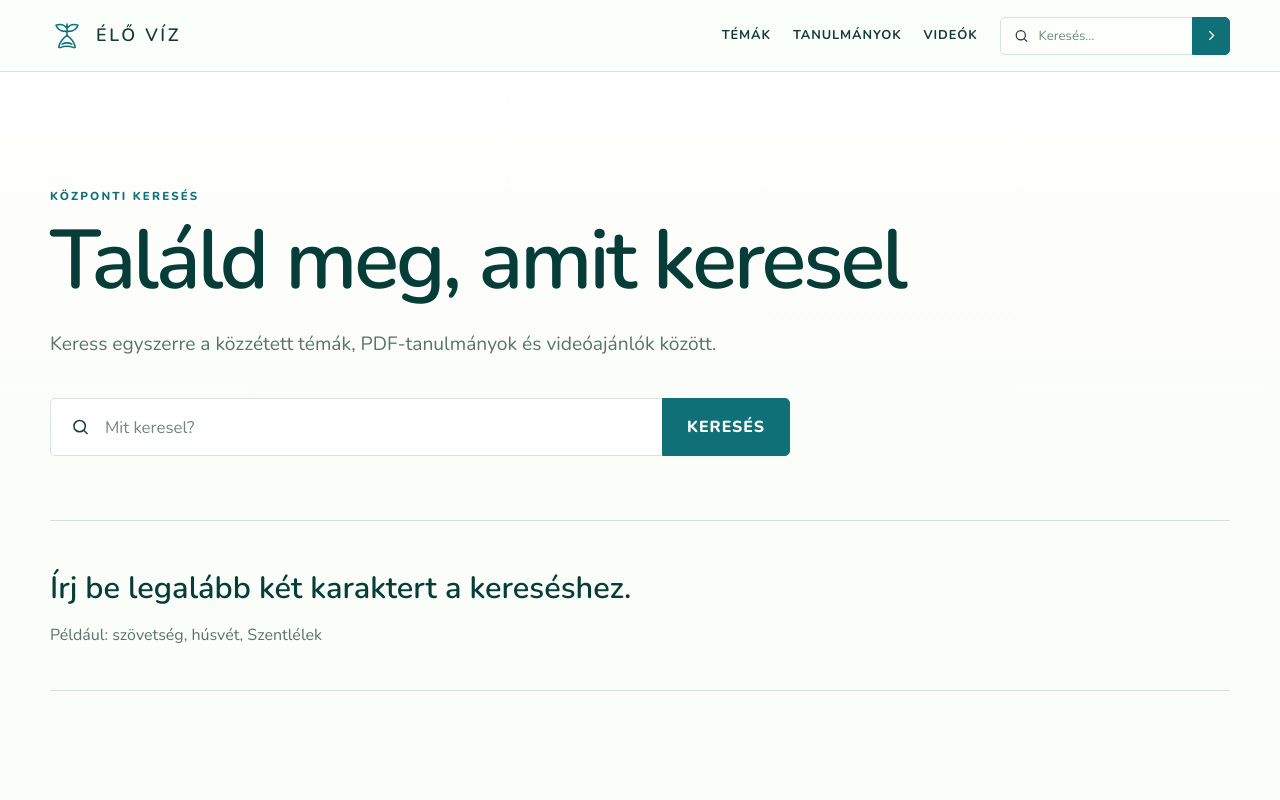
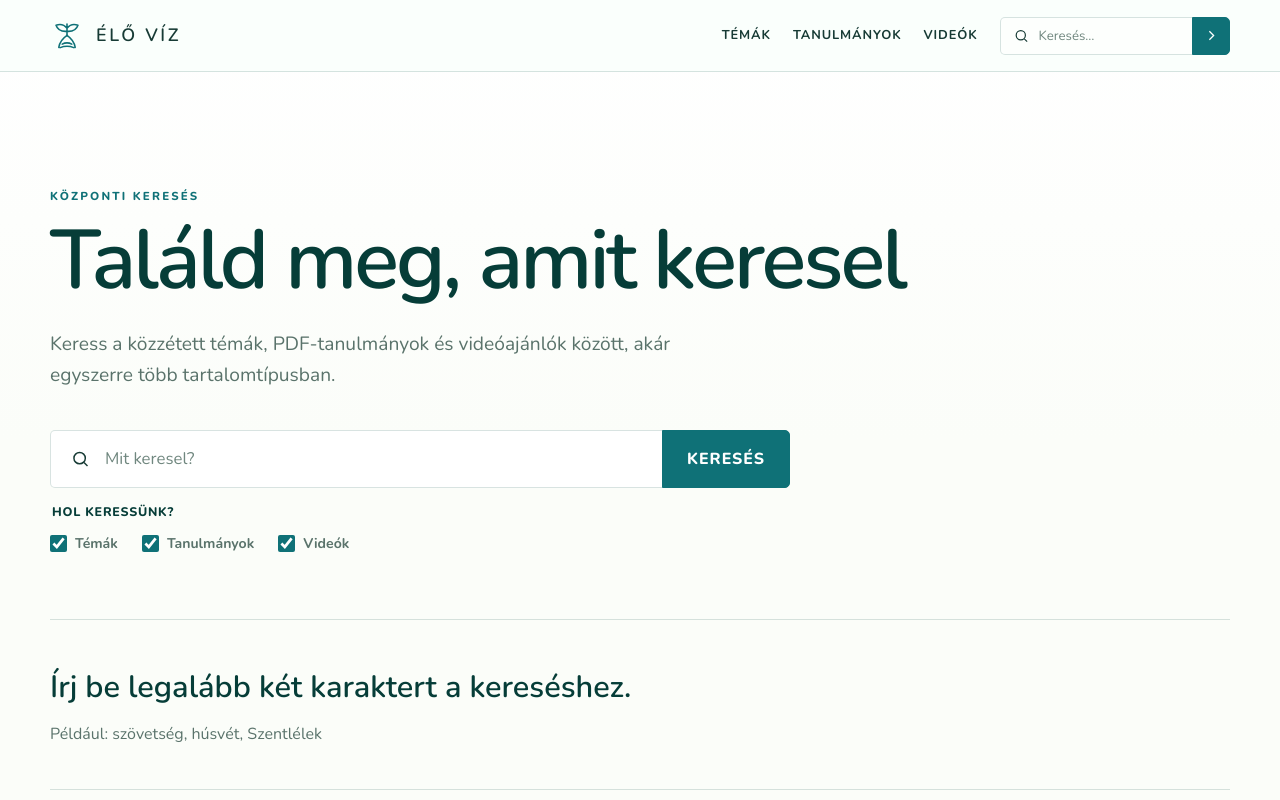
Before and after one commit to foglalt/eloviz, a Next.js app: page /kereses in a window 1280 px wide. Shown: the top 800 px of the page. Built offline with nearby package versions, Linux system fonts and the light colour scheme.

Commit message:
Add route-aware search filters

```diff
--- a/src/app/(site)/kereses/page.tsx
+++ b/src/app/(site)/kereses/page.tsx
@@ -1,6 +1,7 @@
 import type { Metadata } from "next";
 import { CatalogSearchResults } from "@/components/catalog-search-results";
 import { PublicSearchForm } from "@/components/public-search-form";
+import { normalizeCatalogSearchKinds } from "@/lib/catalog-search";
 import { searchPublicCatalog } from "@/lib/content-repository";
 
 export const metadata: Metadata = {
@@ -10,13 +11,17 @@ export const metadata: Metadata = {
 };
 
 type SearchPageProps = {
-  searchParams: Promise<{ q?: string | string[] }>;
+  searchParams: Promise<{
+    q?: string | string[];
+    tipus?: string | string[];
+  }>;
 };
 
 export default async function SearchPage({ searchParams }: SearchPageProps) {
   const params = await searchParams;
   const rawQuery = Array.isArray(params.q) ? params.q[0] : params.q ?? "";
-  const results = await searchPublicCatalog(rawQuery);
+  const selectedKinds = normalizeCatalogSearchKinds(params.tipus);
+  const results = await searchPublicCatalog(rawQuery, selectedKinds);
   const hasValidQuery = results.query.length >= 2;
 
   return (
@@ -25,9 +30,14 @@ export default async function SearchPage({ searchParams }: SearchPageProps) {
         <p className="eyebrow">Központi keresés</p>
         <h1>Találd meg, amit keresel</h1>
         <p className="lead">
-          Keress egyszerre a közzétett témák, PDF-tanulmányok és videóajánlók között.
+          Keress a közzétett témák, PDF-tanulmányok és videóajánlók között, akár egyszerre több tartalomtípusban.
         </p>
-        <PublicSearchForm defaultValue={results.query} variant="page" />
+        <PublicSearchForm
+          defaultKinds={selectedKinds}
+          defaultValue={results.query}
+          key={selectedKinds.join("-")}
+          variant="page"
+        />
       </header>
 
       {!hasValidQuery ? (
--- a/src/app/globals.css
+++ b/src/app/globals.css
@@ -44,15 +44,15 @@ img { max-width: 100%; }
 .site-nav a:hover::after, .site-nav a:focus-visible::after, .footer-nav a:hover::after, .footer-nav a:focus-visible::after { right: 0; }
 .site-header__search { width: clamp(180px, 18vw, 236px); }
 .public-search { display: grid; grid-template-columns: minmax(0, 1fr) auto; }
-.public-search label { position: relative; display: block; min-width: 0; }
-.public-search label > svg { position: absolute; left: 13px; top: 50%; width: 17px; height: 17px; transform: translateY(-50%); fill: none; stroke: currentColor; stroke-width: 1.7; pointer-events: none; }
-.public-search input { width: 100%; min-width: 0; border: 1px solid var(--line); border-right: 0; border-radius: 5px 0 0 5px; background: rgba(255,255,255,.58); color: var(--ink); outline: none; }
-.public-search input::placeholder { color: #70877f; opacity: 1; }
+.public-search__query { position: relative; display: block; min-width: 0; }
+.public-search__query > svg { position: absolute; left: 13px; top: 50%; width: 17px; height: 17px; transform: translateY(-50%); fill: none; stroke: currentColor; stroke-width: 1.7; pointer-events: none; }
+.public-search__query input { width: 100%; min-width: 0; border: 1px solid var(--line); border-right: 0; border-radius: 5px 0 0 5px; background: rgba(255,255,255,.58); color: var(--ink); outline: none; }
+.public-search__query input::placeholder { color: #70877f; opacity: 1; }
 .public-search button { display: grid; place-items: center; border: 1px solid var(--teal); border-radius: 0 5px 5px 0; background: var(--teal); color: white; cursor: pointer; font-weight: 800; }
 .public-search button svg { width: 17px; height: 17px; fill: none; stroke: currentColor; stroke-width: 1.8; }
-.public-search input:focus { border-color: var(--teal); box-shadow: 0 0 0 3px rgba(15,113,119,.13); }
+.public-search__query input:focus { border-color: var(--teal); box-shadow: 0 0 0 3px rgba(15,113,119,.13); }
 .public-search:focus-within button { background: #0a5b60; }
-.public-search--header input { height: 38px; padding: 0 10px 0 38px; font-size: .83rem; }
+.public-search--header .public-search__query input { height: 38px; padding: 0 10px 0 38px; font-size: .83rem; }
 .public-search--header button { width: 38px; }
 .mobile-menu { display: none; }
 
@@ -138,9 +138,13 @@ h3 { margin: 0; font-size: clamp(1.45rem, 2.4vw, 2rem); }
 
 .search-page__intro { max-width: 900px; }
 .public-search--page { max-width: 740px; margin-top: 38px; }
-.public-search--page label > svg { left: 20px; width: 21px; height: 21px; }
-.public-search--page input { min-height: 58px; padding: 0 18px 0 54px; background: white; font-size: 1.05rem; }
+.public-search--page .public-search__query > svg { left: 20px; width: 21px; height: 21px; }
+.public-search--page .public-search__query input { min-height: 58px; padding: 0 18px 0 54px; background: white; font-size: 1.05rem; }
 .public-search--page button { min-width: 128px; padding: 0 22px; letter-spacing: .06em; text-transform: uppercase; }
+.public-search__filters { grid-column: 1 / -1; display: flex; flex-wrap: wrap; gap: 10px 24px; margin: 14px 0 0; padding: 0; border: 0; }
+.public-search__filters legend { margin-bottom: 9px; color: var(--ink-deep); font-size: .78rem; font-weight: 800; letter-spacing: .06em; text-transform: uppercase; }
+.public-search__filters label { display: inline-flex; align-items: center; gap: 8px; color: var(--muted); cursor: pointer; font-size: .88rem; font-weight: 700; }
+.public-search__filters input { width: 17px; height: 17px; margin: 0; accent-color: var(--teal); cursor: pointer; }
 .search-guidance { padding: 42px 0; border-block: 1px solid var(--line); }
 .search-guidance p { margin: 0; color: var(--ink-deep); font-family: var(--font-heading), sans-serif; font-size: clamp(1.4rem, 2.4vw, 2rem); font-weight: 600; }
 .search-guidance span { display: block; margin-top: 8px; color: var(--muted); }
--- a/src/components/public-search-form.tsx
+++ b/src/components/public-search-form.tsx
@@ -1,13 +1,41 @@
+"use client";
+
+import { usePathname } from "next/navigation";
+import { useState } from "react";
+import {
+  catalogSearchKindsForPathname,
+  CATALOG_SEARCH_KINDS,
+  type CatalogSearchKind,
+} from "@/lib/catalog-search";
+
 type PublicSearchFormProps = {
   defaultValue?: string;
+  defaultKinds?: readonly CatalogSearchKind[];
   variant?: "header" | "page";
 };
 
 export function PublicSearchForm({
   defaultValue = "",
+  defaultKinds,
   variant = "header",
 }: PublicSearchFormProps) {
   const isPageSearch = variant === "page";
+  const routeKinds = catalogSearchKindsForPathname(usePathname());
+  const [selectedKinds, setSelectedKinds] = useState<CatalogSearchKind[]>([
+    ...(defaultKinds ?? CATALOG_SEARCH_KINDS),
+  ]);
+  const activeKinds = isPageSearch ? selectedKinds : routeKinds;
+
+  function toggleKind(kind: CatalogSearchKind) {
+    setSelectedKinds((current) => {
+      if (!current.includes(kind)) {
+        return CATALOG_SEARCH_KINDS.filter((candidate) => (
+          candidate === kind || current.includes(candidate)
+        ));
+      }
+      return current.length === 1 ? current : current.filter((candidate) => candidate !== kind);
+    });
+  }
 
   return (
     <form
@@ -15,7 +43,7 @@ export function PublicSearchForm({
       className={`public-search public-search--${variant}`}
       role="search"
     >
-      <label>
+      <label className="public-search__query">
         <span className="visually-hidden">Keresés a témák, tanulmányok és videók között</span>
         <svg aria-hidden="true" viewBox="0 0 24 24">
           <circle cx="11" cy="11" r="6.5" />
@@ -38,6 +66,43 @@ export function PublicSearchForm({
           </svg>
         )}
       </button>
+      {isPageSearch ? (
+        <fieldset className="public-search__filters">
+          <legend>Hol keressünk?</legend>
+          <label>
+            <input
+              checked={selectedKinds.includes("topic")}
+              name="tipus"
+              onChange={() => toggleKind("topic")}
+              type="checkbox"
+              value="topic"
+            />
+            Témák
+          </label>
+          <label>
+            <input
+              checked={selectedKinds.includes("study")}
+              name="tipus"
+              onChange={() => toggleKind("study")}
+              type="checkbox"
+              value="study"
+            />
+            Tanulmányok
+          </label>
+          <label>
+            <input
+              checked={selectedKinds.includes("video")}
+              name="tipus"
+              onChange={() => toggleKind("video")}
+              type="checkbox"
+              value="video"
+            />
+            Videók
+          </label>
+        </fieldset>
+      ) : activeKinds.map((kind) => (
+        <input key={kind} name="tipus" type="hidden" value={kind} />
+      ))}
     </form>
   );
 }
--- a/src/lib/catalog-search.ts
+++ b/src/lib/catalog-search.ts
@@ -2,7 +2,23 @@ import type { StudySummary, TopicSummary, VideoSummary } from "./content-types";
 
 export const CATALOG_SEARCH_LIMIT = 12;
 
-export type CatalogSearchKind = "topic" | "study" | "video";
+export const CATALOG_SEARCH_KINDS = ["topic", "study", "video"] as const;
+
+export type CatalogSearchKind = (typeof CATALOG_SEARCH_KINDS)[number];
+
+export function normalizeCatalogSearchKinds(value?: string | string[]) {
+  const requested = new Set(Array.isArray(value) ? value : value ? [value] : []);
+  const selected = CATALOG_SEARCH_KINDS.filter((kind) => requested.has(kind));
+  return selected.length ? selected : [...CATALOG_SEARCH_KINDS];
+}
+
+export function catalogSearchKindsForPathname(pathname: string | null) {
+  const section = pathname?.split("/").filter(Boolean)[0];
+  if (section === "temak") return ["topic"] satisfies CatalogSearchKind[];
+  if (section === "tanulmanyok") return ["study"] satisfies CatalogSearchKind[];
+  if (section === "videok") return ["video"] satisfies CatalogSearchKind[];
+  return [...CATALOG_SEARCH_KINDS];
+}
 
 export type CatalogSearchItem = {
   id: string;
@@ -62,6 +78,7 @@ export function searchBundledCatalog(
   topics: TopicSummary[],
   studies: StudySummary[],
   videos: VideoSummary[],
+  selectedKinds: readonly CatalogSearchKind[] = CATALOG_SEARCH_KINDS,
 ): CatalogSearchResults {
   const query = normalizeCatalogSearchQuery(rawQuery);
   const foldedQuery = foldCatalogSearchText(query);
@@ -71,8 +88,9 @@ export function searchBundledCatalog(
   }
 
   const haystacks = new Map<string, string>();
+  const includedKinds = new Set(selectedKinds);
 
-  const topicResults = topics.flatMap<CatalogSearchItem>((topic) => {
+  const topicResults = includedKinds.has("topic") ? topics.flatMap<CatalogSearchItem>((topic) => {
     const match = matches(foldedQuery, [topic.title, topic.slug, topic.description]);
     if (!match.matches) return [];
     haystacks.set(`topic:${topic.id}`, match.haystack);
@@ -84,9 +102,9 @@ export function searchBundledCatalog(
       description: topic.description,
       meta: `${topic.studyCount ?? 0} tanulmány · ${topic.videoCount ?? 0} videó`,
     }];
-  });
+  }) : [];
 
-  const studyResults = studies.flatMap<CatalogSearchItem>((study) => {
+  const studyResults = includedKinds.has("study") ? studies.flatMap<CatalogSearchItem>((study) => {
     const topicText = study.topics.map((topic) => `${topic.title} ${topic.description}`).join(" ");
     const match = matches(foldedQuery, [study.title, study.slug, study.summary, topicText]);
     if (!match.matches) return [];
@@ -99,9 +117,9 @@ export function searchBundledCatalog(
       description: study.summary,
       meta: study.topics.map((topic) => topic.title).join(" · ") || "PDF-tanulmány",
     }];
-  });
+  }) : [];
 
-  const videoResults = videos.flatMap<CatalogSearchItem>((video) => {
+  const videoResults = includedKinds.has("video") ? videos.flatMap<CatalogSearchItem>((video) => {
     const topicText = video.topics.map((topic) => `${topic.title} ${topic.description}`).join(" ");
     const match = matches(foldedQuery, [
       video.title,
@@ -121,7 +139,7 @@ export function searchBundledCatalog(
       description: video.description,
       meta: [video.speaker, video.channelName].filter(Boolean).join(" · ") || "Videóajánló",
     }];
-  });
+  }) : [];
 
   const sorter = bySearchRank(
     foldedQuery,
--- a/src/lib/content-repository.ts
+++ b/src/lib/content-repository.ts
@@ -1,5 +1,6 @@
 import "server-only";
 import {
+  CATALOG_SEARCH_KINDS,
   CATALOG_SEARCH_LIMIT,
   foldCatalogSearchText,
   normalizeCatalogSearchQuery,
@@ -230,7 +231,10 @@ function mapSearchItem(kind: CatalogSearchItem["kind"], row: Row): CatalogSearch
   };
 }
 
-export async function searchPublicCatalog(rawQuery: string): Promise<CatalogSearchResults> {
+export async function searchPublicCatalog(
+  rawQuery: string,
+  selectedKinds: readonly CatalogSearchItem["kind"][] = CATALOG_SEARCH_KINDS,
+): Promise<CatalogSearchResults> {
   const query = normalizeCatalogSearchQuery(rawQuery);
   const foldedQuery = foldCatalogSearchText(query);
   const emptyResults = { query, topics: [], studies: [], videos: [], total: 0 };
@@ -239,10 +243,11 @@ export async function searchPublicCatalog(rawQuery: string): Promise<CatalogSear
 
   const sql = getSql();
   if (!sql) {
-    return searchBundledCatalog(query, defaultTopics, defaultStudies, defaultVideos);
+    return searchBundledCatalog(query, defaultTopics, defaultStudies, defaultVideos, selectedKinds);
   }
 
   try {
+    const includedKinds = new Set(selectedKinds);
     const fallbackSearchText = `Egyéb egyeb ${createOtherTopic(0).description}`;
     const topicSearchText = foldedSqlText("concat_ws(' ', t.title, t.slug, t.description)");
     const studySearchText = foldedSqlText(
@@ -252,14 +257,14 @@ export async function searchPublicCatalog(rawQuery: string): Promise<CatalogSear
       "concat_ws(' ', v.title, v.slug, v.description, v.channel_name, v.speaker, topic_data.search_topics)",
     );
 
-    const otherTopicMatches = searchBundledCatalog(
+    const otherTopicMatches = includedKinds.has("topic") && searchBundledCatalog(
       query,
       [createOtherTopic(0)],
       [],
       [],
     ).topics.length > 0;
     const [topicRows, studyRows, videoRows, unassignedCountRows] = await Promise.all([
-      sql.query(`
+      includedKinds.has("topic") ? sql.query(`
         SELECT t.id::text, t.slug, t.title, t.description,
           concat(
             (SELECT count(*) FROM study_topics st JOIN studies s ON s.id = st.study_id
@@ -282,8 +287,8 @@ export async function searchPublicCatalog(rawQuery: string): Promise<CatalogSear
           t.sort_order,
           t.title
         LIMIT $2
-      `, [foldedQuery, CATALOG_SEARCH_LIMIT]),
-      sql.query(`
+      `, [foldedQuery, CATALOG_SEARCH_LIMIT]) : Promise.resolve([]),
+      includedKinds.has("study") ? sql.query(`
         SELECT s.id::text, s.slug, s.title, s.summary AS description,
           COALESCE(topic_data.topic_names, 'Egyéb') AS meta
         FROM studies s
@@ -308,8 +313,8 @@ export async function searchPublicCatalog(rawQuery: string): Promise<CatalogSear
           s.sort_order,
           s.title
         LIMIT $2
-      `, [foldedQuery, CATALOG_SEARCH_LIMIT, fallbackSearchText]),
-      sql.query(`
+      `, [foldedQuery, CATALOG_SEARCH_LIMIT, fallbackSearchText]) : Promise.resolve([]),
+      includedKinds.has("video") ? sql.query(`
         SELECT v.id::text, v.slug, v.title, v.description,
           COALESCE(
             NULLIF(concat_ws(' · ', NULLIF(v.speaker, ''), NULLIF(v.channel_name, '')), ''),
@@ -334,7 +339,7 @@ export async function searchPublicCatalog(rawQuery: string): Promise<CatalogSear
           v.sort_order,
           v.title
         LIMIT $2
-      `, [foldedQuery, CATALOG_SEARCH_LIMIT]),
+      `, [foldedQuery, CATALOG_SEARCH_LIMIT]) : Promise.resolve([]),
       otherTopicMatches
         ? sql.query(unassignedPublicStudyCountQuery)
         : Promise.resolve([]),
@@ -365,7 +370,7 @@ export async function searchPublicCatalog(rawQuery: string): Promise<CatalogSear
     };
   } catch (error) {
     console.error("Unable to search the catalogue; using bundled content.", error);
-    return searchBundledCatalog(query, defaultTopics, defaultStudies, defaultVideos);
+    return searchBundledCatalog(query, defaultTopics, defaultStudies, defaultVideos, selectedKinds);
   }
 }
 
```
Also changed, not shown: .planning/ROADMAP.md, .planning/STATE.md, .planning/phases/03-evergreen-content-library/03-13-PLAN.md (added), .planning/phases/03-evergreen-content-library/03-13-SUMMARY.md (added), .planning/phases/03-evergreen-content-library/03-VERIFICATION.md, 1 other file (tests, documents, lock files or other folders).
